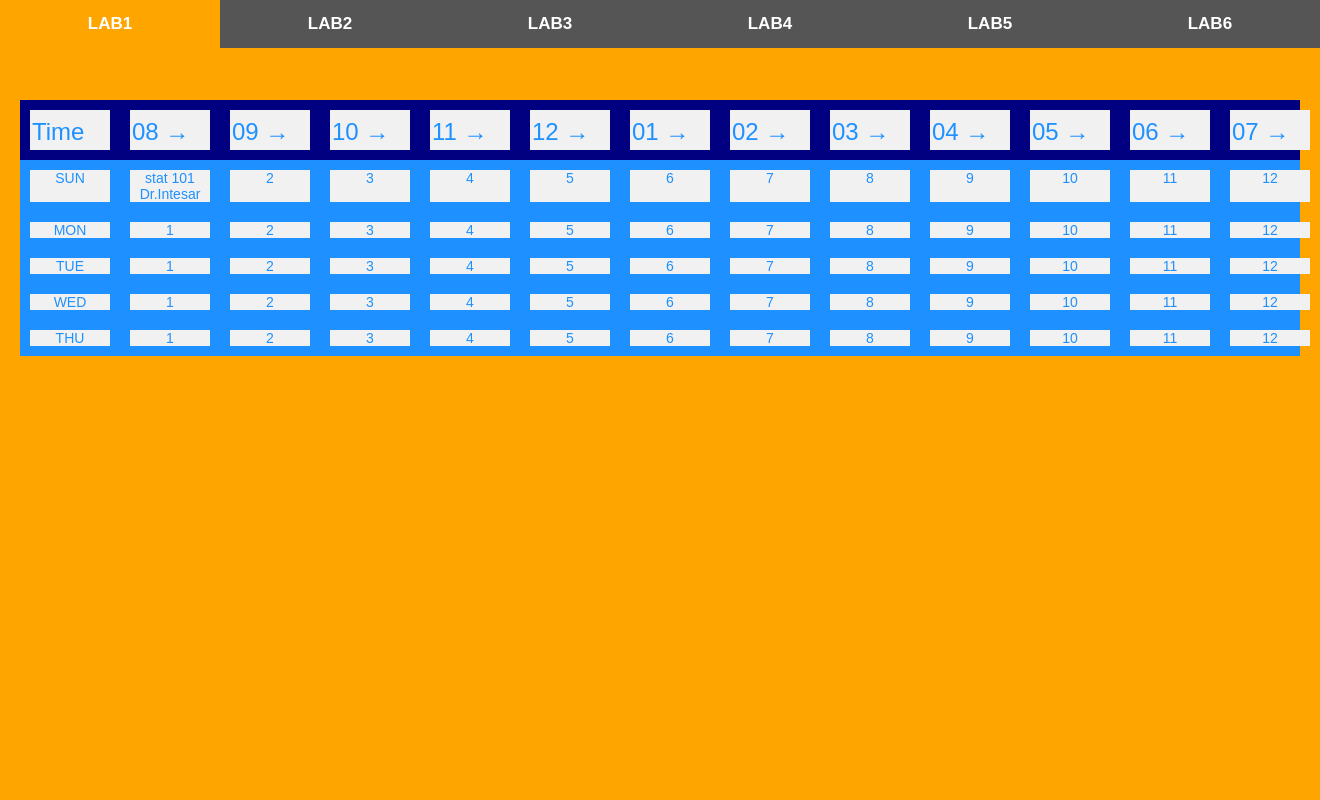
After one commit to samyabdellatif/labs, a Flask app: page / in a window 1320 px wide. The commit adds this page. Run offline with Flask 2, Linux system fonts and the light colour scheme.

Commit message:
modifying the index and splitting it to base.html that contains base nav

```diff
--- a/process.py
+++ b/server.py
@@ -2,28 +2,6 @@
 # inserting data in MongoDB labsDB database
 from flask import Flask, request, redirect, render_template
 from pymongo import MongoClient
-
-app = Flask(__name__) #create the Flask app
-
-@app.route('/index')
-def index():
-    return render_template('index.html')
-
-@app.route('/process')
-def process():
-    return render_template('process.html')
-
-@app.route('/insert_lecture', methods=['GET', 'POST']) #allow both GET and POST requests
-def insert_lecture():
-    # course = request.form('course')
-    # print(course)
-    return '''<h1>Lecture submitted</h1>
-                  <a href="index.html">Home Page</a> |
-                  <a href="process.html">Add lecture</a>'''
-#run the flask app
-if __name__ == '__main__':
-    app.run(debug=True,port=5000) #run app in debug mode on port 5000
-
 # connecting to the database (with auth user:Samy password:asd123)
 try:
     client = MongoClient('mongodb://samy:asd123@localhost:27017/labsDB?authSource=labsDB')
@@ -71,5 +49,37 @@ collection = db.lectures
 
 # Printing the data inserted
 cursor = collection.find()
-for record in cursor:
-	print(record)
+# for record in cursor:
+# 	print(record)
+
+
+app = Flask(__name__) #create the Flask app
+
+@app.route('/',methods=['GET', 'POST'])
+@app.route('/index',methods=['GET', 'POST'])
+def index():
+    lab = request.args.get("lab")
+    if lab == None:
+        lab = "LAB1"
+    return render_template('index.html',lab=lab)
+
+@app.route('/test')
+def test():
+    user = {'username':'Samy','role':'admin'}
+    title = "this is a test for flask usage"
+    return render_template('testing.html',title=title,user=user,cursor=cursor)
+
+@app.route('/cpanel')
+def process():
+    return render_template('cpanel.html')
+
+@app.route('/insert_lecture', methods=['GET', 'POST']) #allow both GET and POST requests
+def insert_lecture():
+    # course = request.form('course')
+    # print(course)
+    return '''<h1>Lecture submitted</h1>
+                  <a href="index.html">Home Page</a> |
+                  <a href="process.html">Add lecture</a>'''
+#run the flask app
+if __name__ == '__main__':
+    app.run(debug=True,port=5000) #run app in debug mode on port 5000
--- /dev/null
+++ b/templates/base.html
@@ -0,0 +1,95 @@
+<!DOCTYPE html>
+<html>
+<head>
+<meta charset="utf-8" />
+<meta name="viewport" content="width=device-width, initial-scale=1.0">
+<title>Statistics Department Computer Labs Schedule</title>
+<style type="text/css">
+* {box-sizing: border-box}
+
+/* Set height of body and the document to 100% */
+body, html {
+  min-width: 1080px;
+  height: 100%;
+  margin: 0;
+  font-family: Arial;
+}
+
+/* Style tab links */
+.tablink {
+  background-color: #555;
+  color: white;
+  float: left;
+  border: none;
+  outline: none;
+  cursor: pointer;
+  padding: 14px 16px;
+  font-size: 17px;
+  font-weight: bold;
+  width: 16.66666%;
+}
+
+.tablink:hover {
+  background-color: #777;
+}
+
+/* Style the tab content (and add height:100% for full page content) */
+.tabcontent {
+  color: white;
+  background:orange;
+  display: block;
+  padding: 100px 20px;
+  height: 100%;
+}
+
+#LABX {background-color: orange;
+  min-width: 1080px;}
+
+.flex-container {
+  display: flex;
+  flex-wrap: nowrap;
+  background-color: DodgerBlue;
+}
+.flex-container:first-child {
+  background-color: navy;
+}
+.flex-container:first-child > div{
+  min-width: 80px;
+  height: 40px;
+  padding: 2px;
+  line-height: 40px;
+  font-size: 1.5em;
+  text-align: left;
+}
+.flex-container > div {
+  min-width: 80px;
+  color: DodgerBlue;
+  background-color: #f1f1f1;
+  width: 200px;
+  margin: 10px;
+  text-align: center;
+  font-size: 14px;
+}
+</style>
+</head>
+<body>
+<button class="tablink" id="LAB1link" onclick="openPage('LAB1')">LAB1</button>
+<button class="tablink" id="LAB2link" onclick="openPage('LAB2')">LAB2</button>
+<button class="tablink" id="LAB3link" onclick="openPage('LAB3')">LAB3</button>
+<button class="tablink" id="LAB4link" onclick="openPage('LAB4')">LAB4</button>
+<button class="tablink" id="LAB5link" onclick="openPage('LAB5')">LAB5</button>
+<button class="tablink" id="LAB6link" onclick="openPage('LAB6')">LAB6</button>
+{% block labTable %}{% endblock %}
+<script>
+function openPage(lab) {
+  window.location.href = '/index?lab='+lab;
+  var i, tablinks;
+  tablinks = document.getElementsByClassName("tablink");
+  for (i = 0; i < tablinks.length; i++) {
+    tablinks[i].style.backgroundColor = "";
+  }
+}
+document.getElementById("{{lab}}link").style.backgroundColor = 'orange';
+</script>
+</body>
+</html>
--- a/templates/process.html
+++ b/templates/cpanel.html
@@ -185,7 +185,7 @@
   </head>
   <body>
     <div class="testbox">
-    <form action="{{ url_for('insert_lecture') }}" method="post">
+    <form action="{{ url_for('insert_lecture') }}">
       <div class="half-item">
         <p>Course</p>
         <input type="text" name="course"/>
--- a/templates/index.html
+++ b/templates/index.html
@@ -1,84 +1,6 @@
-<!DOCTYPE html>
-<html>
-<head>
-<meta charset="utf-8" />
-<meta name="viewport" content="width=device-width, initial-scale=1.0">
-<title>Statistics Department Computer Labs Schedule</title>
-<style type="text/css">
-* {box-sizing: border-box}
-
-/* Set height of body and the document to 100% */
-body, html {
-  min-width: 1080px;
-  height: 100%;
-  margin: 0;
-  font-family: Arial;
-}
-
-/* Style tab links */
-.tablink {
-  background-color: #555;
-  color: white;
-  float: left;
-  border: none;
-  outline: none;
-  cursor: pointer;
-  padding: 14px 16px;
-  font-size: 17px;
-  font-weight: bold;
-  width: 16.66666%;
-}
-
-.tablink:hover {
-  background-color: #777;
-}
-
-/* Style the tab content (and add height:100% for full page content) */
-.tabcontent {
-  color: white;
-  display: none;
-  padding: 100px 20px;
-  height: 100%;
-}
-
-#LABX {background-color: orange;
-  min-width: 1080px;}
-
-.flex-container {
-  display: flex;
-  flex-wrap: nowrap;
-  background-color: DodgerBlue;
-}
-.flex-container:first-child {
-  background-color: navy;
-}
-.flex-container:first-child > div{
-  min-width: 80px;
-  height: 40px;
-  padding: 2px;
-  line-height: 40px;
-  font-size: 1.5em;
-  text-align: left;
-}
-.flex-container > div {
-  min-width: 80px;
-  color: DodgerBlue;
-  background-color: #f1f1f1;
-  width: 200px;
-  margin: 10px;
-  text-align: center;
-  font-size: 14px;
-}
-</style>
-</head>
-<body>
-<button class="tablink" onclick="openPage('LAB1', this, 'orange')" id="defaultOpen">LAB1</button>
-<button class="tablink" onclick="openPage('LAB2', this, 'orange')">LAB2</button>
-<button class="tablink" onclick="openPage('LAB3', this, 'orange')">LAB3</button>
-<button class="tablink" onclick="openPage('LAB4', this, 'orange')">LAB4</button>
-<button class="tablink" onclick="openPage('LAB5', this, 'orange')">LAB5</button>
-<button class="tablink" onclick="openPage('LAB6', this, 'orange')">LAB6</button>
-<div id="LABX" class="tabcontent">
+{% extends "base.html" %}
+{% block labTable %}
+<div id="{{ lab }}" class="tabcontent">
   <div id="TIME" class="flex-container">
 		<div>Time</div>
     <div>08 &rarr;</div>
@@ -96,7 +18,7 @@ body, html {
 	</div>
   <div id="SUN" class="flex-container">
     <div>SUN</div>
-    <div>1</div>
+    <div>stat 101<br>Dr.Intesar</div>
 		<div>2</div>
 		<div>3</div>
 		<div>4</div>
@@ -170,38 +92,4 @@ body, html {
     <div>12</div>
   </div>
 </div>
-<script>
-function openPage(lab,elmnt,color) {
-  var i, tabcontent, tablinks;
-  tabcontent = document.getElementsByClassName("tabcontent");
-  for (i = 0; i < tabcontent.length; i++) {
-    tabcontent[i].style.display = "none";
-  }
-  tablinks = document.getElementsByClassName("tablink");
-  for (i = 0; i < tablinks.length; i++) {
-    tablinks[i].style.backgroundColor = "";
-  }
-  document.getElementById("LABX").style.display = "block";
-  elmnt.style.backgroundColor = color;
-  creatSchedule(lab);
-}
-
-// Generate the Schedules
-function creatSchedule(labx){
-  var labDays = ["SUN","MON","TUE","WED","THU"];
-  for (j=0; j<=4; j++){
-    var childDivs = document.getElementById(labDays[j]).getElementsByTagName('div');
-    var childDiv = childDivs[0];
-    childDiv.innerHTML = labDays[j];
-    for( i=1; i< childDivs.length; i++ )
-    {
-      var childDiv = childDivs[i];
-      childDiv.innerHTML = "Statistics<br><b>441</b><br>Prof.Emad<br>"+labx
-    }
-  }
-}
-// Get the element with id="defaultOpen" and click on it
-document.getElementById("defaultOpen").click();
-</script>
-</body>
-</html>
+{% endblock %}
```
Also changed, not shown: templates/testing.html (+15 -16 lines), 1 other file.
